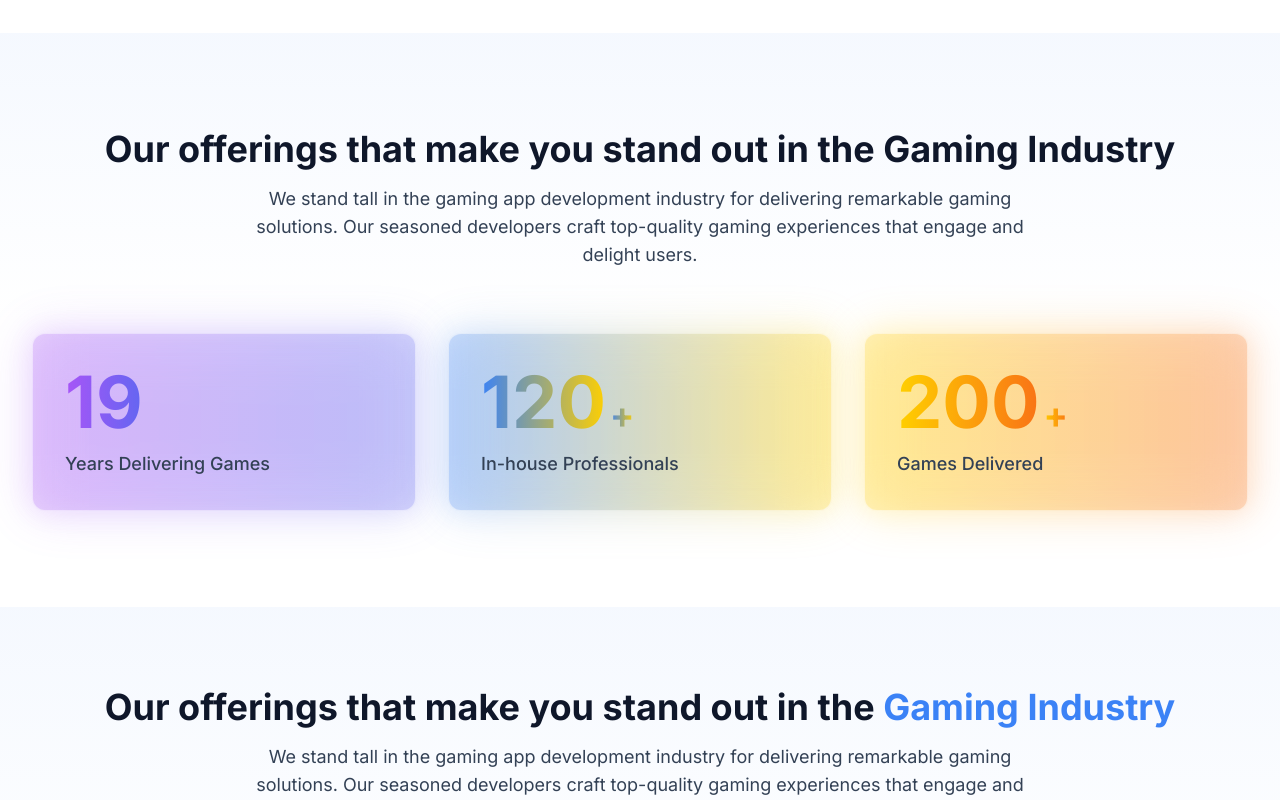
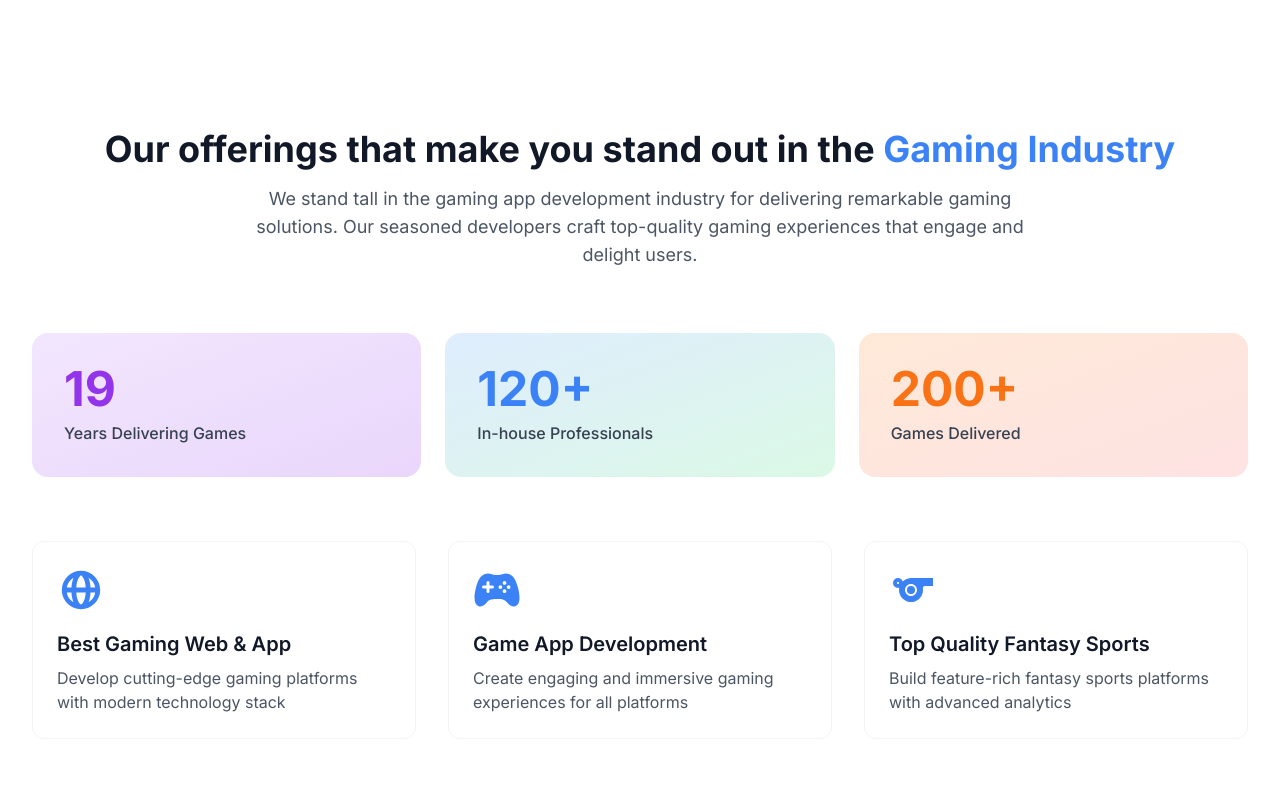
Before and after one commit to shashikant-dev/I-Games, a Next.js app: page / in a window 1280 px wide. Shown: the part 840-1640 px from the top of the page. Built offline with nearby package versions, Linux system fonts and the light colour scheme.

Commit message:
Replace StatsSection and ServicesSection with OfferingsSection in Home component for improved content organization.

```diff
--- a/src/app/page.js
+++ b/src/app/page.js
@@ -1,13 +1,11 @@
 import HeroSection from '@/components/home/HeroSection';
-import StatsSection from '@/components/home/StatsSection';
-import ServicesSection from '@/components/home/ServicesSection';
+import OfferingsSection from '@/components/home/OfferingsSection';
 
 export default function Home() {
   return (
-    <main className="min-h-screen bg-black">
+    <main>
       <HeroSection />
-      <StatsSection />
-      <ServicesSection />
+      <OfferingsSection />
     </main>
   );
 }
--- /dev/null
+++ b/src/components/home/OfferingsSection.js
@@ -0,0 +1,110 @@
+'use client';
+
+import { HiGlobeAlt } from 'react-icons/hi';
+import { IoGameController } from 'react-icons/io5';
+import { MdSports } from 'react-icons/md';
+
+const stats = [
+  {
+    number: '19',
+    label: 'Years Delivering Games',
+    gradient: 'from-purple-400/20 to-purple-600/20',
+    textColor: 'text-purple-600'
+  },
+  {
+    number: '120+',
+    label: 'In-house Professionals',
+    gradient: 'from-blue-400/20 to-green-400/20',
+    textColor: 'text-blue-500'
+  },
+  {
+    number: '200+',
+    label: 'Games Delivered',
+    gradient: 'from-orange-400/20 to-red-400/20',
+    textColor: 'text-orange-500'
+  }
+];
+
+const offerings = [
+  {
+    icon: <HiGlobeAlt className="w-12 h-12" />,
+    title: 'Best Gaming Web & App',
+    description: 'Develop cutting-edge gaming platforms with modern technology stack'
+  },
+  {
+    icon: <IoGameController className="w-12 h-12" />,
+    title: 'Game App Development',
+    description: 'Create engaging and immersive gaming experiences for all platforms'
+  },
+  {
+    icon: <MdSports className="w-12 h-12" />,
+    title: 'Top Quality Fantasy Sports',
+    description: 'Build feature-rich fantasy sports platforms with advanced analytics'
+  }
+];
+
+export default function OfferingsSection() {
+  return (
+    <div className="relative bg-white dark:bg-gray-900 py-16 sm:py-24">
+      <div className="max-w-7xl mx-auto px-4 sm:px-6 lg:px-8">
+        {/* Heading */}
+        <div className="text-center mb-16">
+          <h2 className="text-3xl md:text-4xl font-bold text-gray-900 dark:text-white">
+            Our offerings that make you stand out in the{' '}
+            <span className="text-[#3B82F6]">Gaming Industry</span>
+          </h2>
+          <p className="mt-4 text-lg text-gray-600 dark:text-gray-300 max-w-3xl mx-auto">
+            We stand tall in the gaming app development industry for delivering remarkable gaming solutions.
+            Our seasoned developers craft top-quality gaming experiences that engage and delight users.
+          </p>
+        </div>
+
+        {/* Stats Section */}
+        <div className="grid grid-cols-1 md:grid-cols-3 gap-6 mb-16">
+          {stats.map((stat, index) => (
+            <div
+              key={index}
+              className={`relative overflow-hidden rounded-2xl p-8
+                         bg-gradient-to-br ${stat.gradient}
+                         backdrop-blur-sm transition-all duration-300
+                         hover:shadow-lg`}
+            >
+              <div className="relative z-10">
+                <div className={`text-5xl font-bold mb-2 ${stat.textColor}`}>
+                  {stat.number}
+                </div>
+                <div className="text-gray-700 dark:text-gray-300 font-medium">
+                  {stat.label}
+                </div>
+              </div>
+            </div>
+          ))}
+        </div>
+
+        {/* Offerings Grid */}
+        <div className="grid grid-cols-1 md:grid-cols-3 gap-8">
+          {offerings.map((offering, index) => (
+            <div
+              key={index}
+              className="relative p-6 rounded-xl bg-white dark:bg-gray-800
+                         border border-gray-100 dark:border-gray-700
+                         hover:shadow-xl transition-all duration-300
+                         group"
+            >
+              <div className="text-[#3B82F6] mb-4 transition-transform duration-300
+                            group-hover:scale-110">
+                {offering.icon}
+              </div>
+              <h3 className="text-xl font-semibold text-gray-900 dark:text-white mb-2">
+                {offering.title}
+              </h3>
+              <p className="text-gray-600 dark:text-gray-300">
+                {offering.description}
+              </p>
+            </div>
+          ))}
+        </div>
+      </div>
+    </div>
+  );
+}
```
